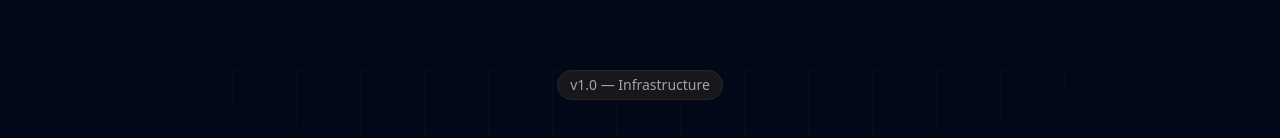
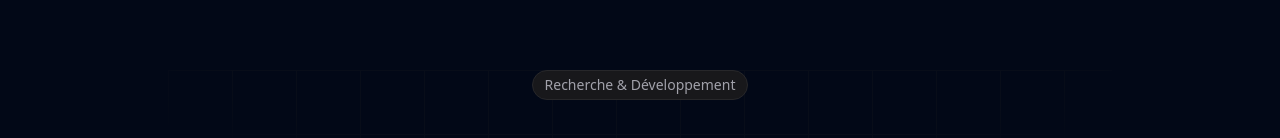
Before and after one commit to RSM-code/seed-labs, a React (Vite) app: page / in a window 1280 px wide. Shown: the part 177-315 px from the top of the page. Built offline with nearby package versions, Linux system fonts and the light colour scheme.

Commit message:
[dyad] wrote 1 file(s)

```diff
--- a/src/components/Hero.tsx
+++ b/src/components/Hero.tsx
@@ -13,7 +13,7 @@ export const Hero = () => {
         className="z-10 max-w-4xl w-full px-4"
       >
         <span className="inline-block py-1 px-3 rounded-full bg-zinc-100 dark:bg-zinc-900 border border-zinc-200 dark:border-zinc-800 text-sm text-zinc-600 dark:text-zinc-400 mb-8 font-medium">
-          v1.0 — Infrastructure
+          Recherche & Développement
         </span>
         <h1 className="text-4xl md:text-5xl lg:text-6xl font-bold tracking-tight mb-6 text-zinc-800 dark:text-zinc-200">
           Votre identité numérique vous appartient
```
